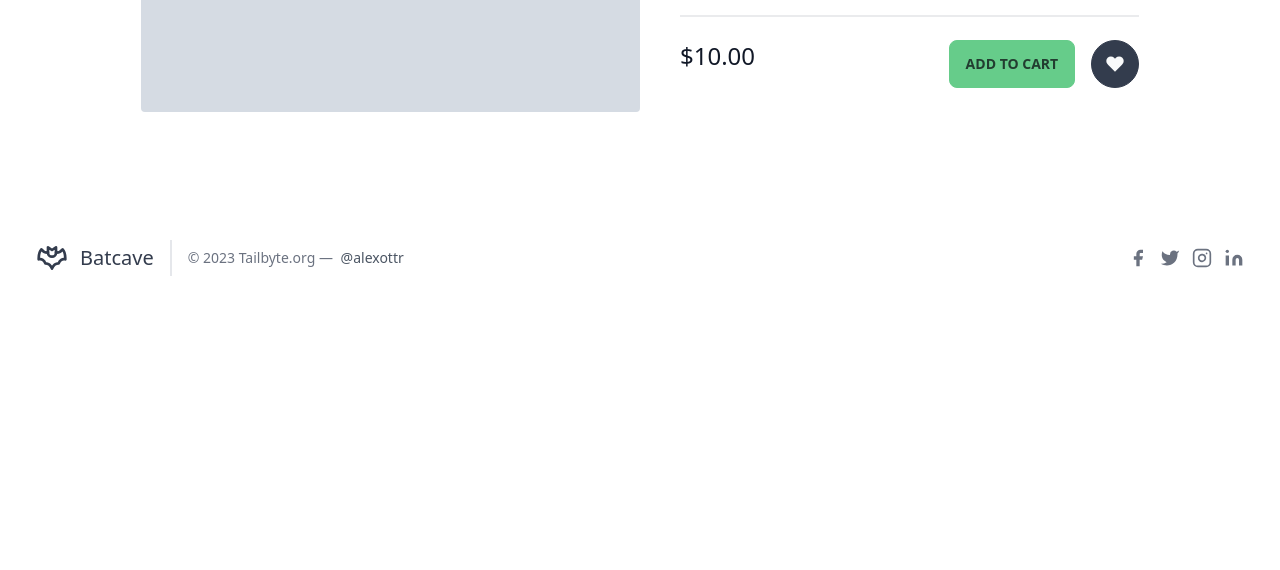
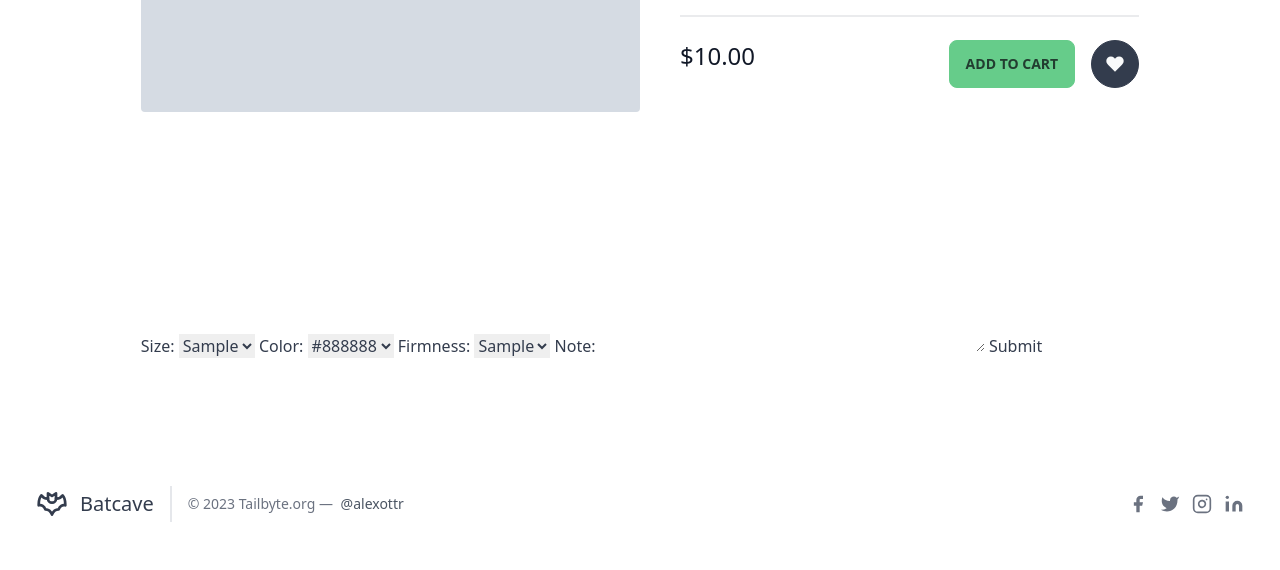
Before and after one commit to aottr/batcave, a Django app: a page that uses templates/storefront/product_detail.html in a window 1280 px wide. Shown: the part 586-1156 px from the top of the page. Before the commit the page ends 862 px from the top, so only its background shows below. Run offline with Django 4.2, Linux system fonts and the light colour scheme; tables that the repository leaves empty hold one stand-in row (values such as "Sample post"); grey boxes marked "Sample" are stand-in pictures; style sheets or scripts are compiled from the project's sources.

Commit message:
forms trials

```diff
--- /dev/null
+++ b/storefront/forms.py
@@ -0,0 +1,35 @@
+from django import forms
+from storefront.models import ProductConfiguration
+
+
+class ProductConfigurationForm(forms.ModelForm):
+    def __init__(self, size_choices=(), color_choices=(), firmness_choices=(), *args, **kwargs):
+        super(ProductConfigurationForm, self).__init__(*args, **kwargs)
+        self.fields['size'].choices = size_choices
+        self.fields['color'].choices = color_choices
+        self.fields['firmness'].choices = firmness_choices
+
+    class Meta:
+        model = ProductConfiguration
+        fields = ['size', 'color', 'firmness', 'note']
+
+
+class ProductConfiguratorForm(forms.Form):
+    def __init__(self, size_choices=None, color_choices=None, firmness_choices=None, *args, **kwargs):
+        super(ProductConfiguratorForm, self).__init__(*args, **kwargs)
+        if size_choices:
+            self.fields['size'].choices = size_choices
+            self.fields['size'].required = True
+
+        if color_choices:
+            self.fields['color'].choices = color_choices
+            self.fields['color'].required = True
+
+        if firmness_choices:
+            self.fields['firmness'].choices = firmness_choices
+            self.fields['firmness'].required = True
+
+    size = forms.ChoiceField(choices=(), required=False)
+    color = forms.ChoiceField(choices=(), required=False)
+    firmness = forms.ChoiceField(choices=(), required=False)
+    note = forms.CharField(widget=forms.Textarea, required=False)
--- a/storefront/models.py
+++ b/storefront/models.py
@@ -49,14 +49,52 @@
         return self.name
 
 
+class ProductColor(models.Model):
+    product = models.ForeignKey(Product, on_delete=models.CASCADE, )
+    color = models.CharField(max_length=120)
+    markup = models.DecimalField(default=0, max_digits=6, decimal_places=2)
+    active = models.BooleanField(default=True)
+
+    def __str__(self):
+        return self.color
+
+
+class ProductFirmness(models.Model):
+    product = models.ForeignKey(Product, on_delete=models.CASCADE, )
+    firmness = models.CharField(max_length=120)
+    markup = models.DecimalField(default=0, max_digits=6, decimal_places=2)
+    active = models.BooleanField(default=True)
+
+    def __str__(self):
+        return self.firmness
+
+
+class ProductSize(models.Model):
+    product = models.ForeignKey(Product, on_delete=models.CASCADE, )
+    size = models.CharField(max_length=120)
+    markup = models.DecimalField(default=0, max_digits=6, decimal_places=2)
+    active = models.BooleanField(default=True)
+
+    def __str__(self):
+        return self.size
+
+
+class ProductConfiguration(models.Model):
+    product = models.ForeignKey(Product, on_delete=models.CASCADE, )
+    color = models.ForeignKey(ProductColor, null=True, blank=True, on_delete=models.CASCADE, )
+    size = models.ForeignKey(ProductSize, null=True, blank=True, on_delete=models.CASCADE, )
+    firmness = models.ForeignKey(ProductFirmness, null=True, blank=True, on_delete=models.CASCADE, )
+    note = models.TextField(blank=True)
+
+
 class CartItem(models.Model):
-    item = models.ForeignKey(Product, on_delete=models.CASCADE, )
+    item = models.ForeignKey(ProductConfiguration, on_delete=models.CASCADE, )
     amount = models.PositiveSmallIntegerField(default=1)
 
 
 class Cart(models.Model):
     owner = models.OneToOneField(User, on_delete=models.CASCADE, )
-    items = models.ManyToManyField(CartItem, blank=True, )
+    items = models.ManyToManyField(CartItem, null=True, blank=True, )
     total = models.DecimalField(default=0, max_digits=8, decimal_places=2)
 
 
--- a/storefront/urls.py
+++ b/storefront/urls.py
@@ -1,9 +1,11 @@
 from django.urls import path
 
-from .views import ProductView, CategoryView, add_to_cart
+from .views import ProductView, CategoryView, add_to_cart, CartView, empty_cart
 
 urlpatterns = [
     path('', CategoryView.as_view(), name='category-detail'),
+    path('cart', CartView.as_view(), name='cart'),
+    path('cart/empty', empty_cart, name='empty-cart'),
     path('pp/<slug:slug>', ProductView.as_view(), name='product-detail'),
     path('pp/<slug:slug>/add', add_to_cart, name='add-to-cart'),
 ]
--- a/storefront/views.py
+++ b/storefront/views.py
@@ -1,10 +1,20 @@
 from django.shortcuts import render, redirect
 from django.views.generic import TemplateView, DetailView, ListView
+from django.views import View
 from django.contrib.auth.mixins import LoginRequiredMixin
-from django.views.generic.edit import FormMixin
+from django.views.generic.edit import FormMixin, ModelFormMixin
 from django.urls import reverse
 from urllib.parse import urlencode
-from storefront.models import Product, CartItem
+from storefront.models import Product, CartItem, ProductConfiguration, ProductSize, ProductColor, ProductFirmness
+from storefront.forms import ProductConfiguratorForm, ProductConfigurationForm
+
+
+def extract_choices(queryset):
+    choices = []
+    if queryset.exists():
+        for entry in queryset.iterator():
+            choices.append((entry.id, entry.__str__()))
+    return choices
 
 
 class CategoryView(ListView):
@@ -15,12 +25,62 @@
 class ProductView(DetailView):
     model = Product
 
+    def get_context_data(self, **kwargs):
+        context = super().get_context_data(**kwargs)
+        size_choices = extract_choices(ProductSize.objects.filter(product=self.object))
+        color_choices = extract_choices(ProductColor.objects.filter(product=self.object))
+        firmness_choices = extract_choices(ProductFirmness.objects.filter(product=self.object))
+        context['form'] = ProductConfigurationForm(size_choices=size_choices, color_choices=color_choices,
+                                                   firmness_choices=firmness_choices)
+        return context
+
+    def post(self, request, slug, **kwargs):
+        form = ProductConfigurationForm(request.POST)
+        # check whether it's valid:
+        if form.is_valid():
+            print(form.cleaned_data.get('size'))
+            return redirect('cart')
+
+            # if a GET (or any other method) we'll create a blank form
+
+        else:
+            form = ProductConfigurationForm()
+
+        return render(request, 'storefront/product_detail.html', {"form": form})
+
+
+class CartView(ListView):
+    model = CartItem
+    template_name = 'storefront/cart.html'
+
+
+def empty_cart(request):
+    request.user.cart.items.clear()
+    request.user.cart.save()
+    return redirect('cart')
+
 
 def add_to_cart(request, slug):
     # TODO Error handling
+
+    cart = request.user.cart
+
+    if request.method != 'POST':
+        return redirect('product-detail', slug=slug)
+
     product = Product.objects.get(slug=slug)
-    request.user.cart.items.add(CartItem.objects.create(item=product))
-    request.user.cart.total += product.base_price
-    request.user.cart.save()
+
+    config = ProductConfiguration.objects.create(product=product)
+    cart.items.add(CartItem.objects.create(item=config))
+    cart.total += config.product.base_price
+
+    if config.size:
+        cart.total += config.size.markup
+    if config.color:
+        cart.total += config.color.markup
+    if config.firmness:
+        cart.total += config.firmness.markup
+
+    cart.save()
 
     return redirect('product-detail', slug=slug)
--- a/templates/storefront/product_detail.html
+++ b/templates/storefront/product_detail.html
@@ -94,5 +94,11 @@
         </button>
       </div>
     </div>
+
+  <form action="" method="post">
+    {% csrf_token %}
+    {{ form }}
+    <input type="submit" value="Submit">
+</form>
   </div>
 {% endblock content %}
```
Also changed, not shown: storefront/migrations/0001_initial.py (deleted).
